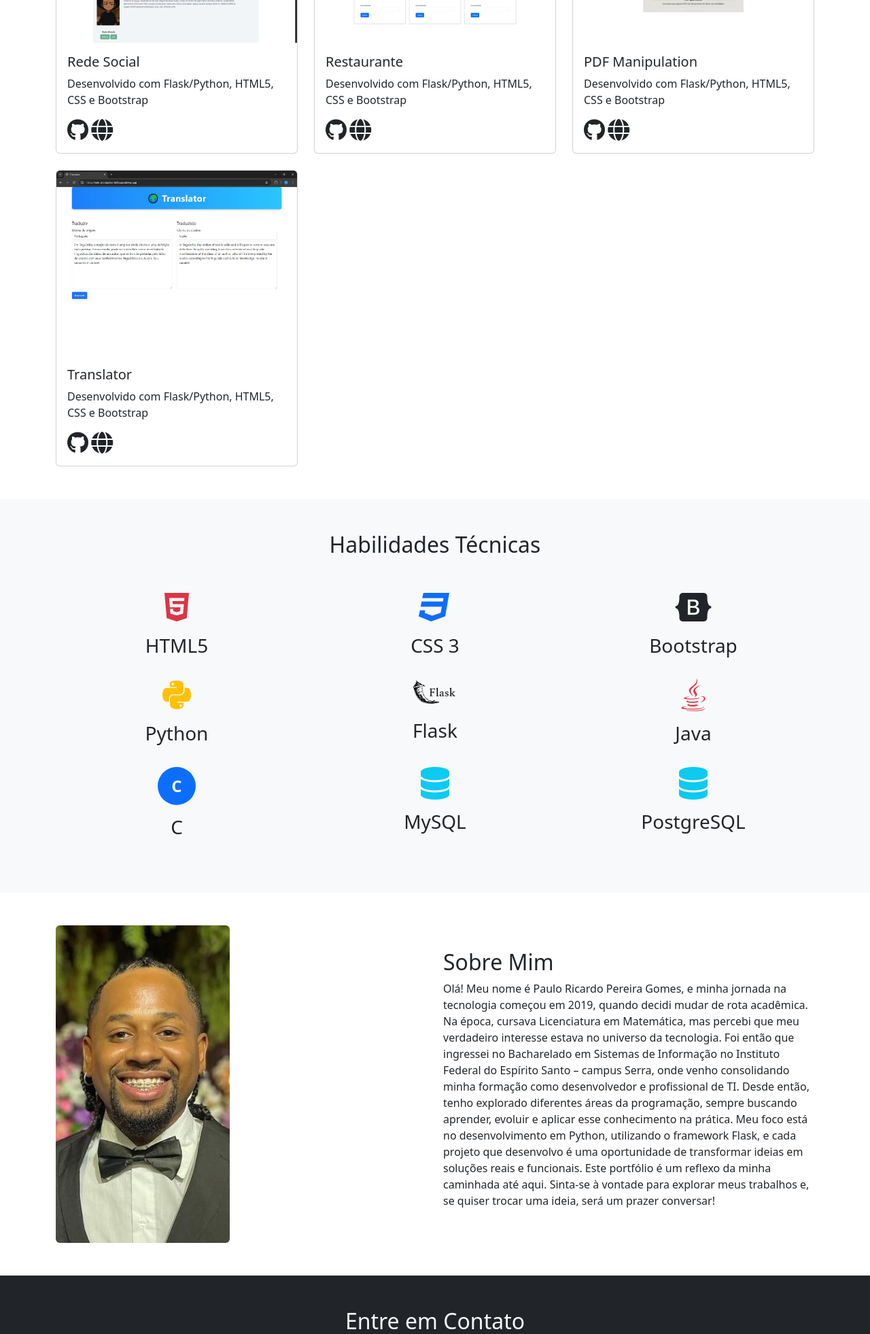
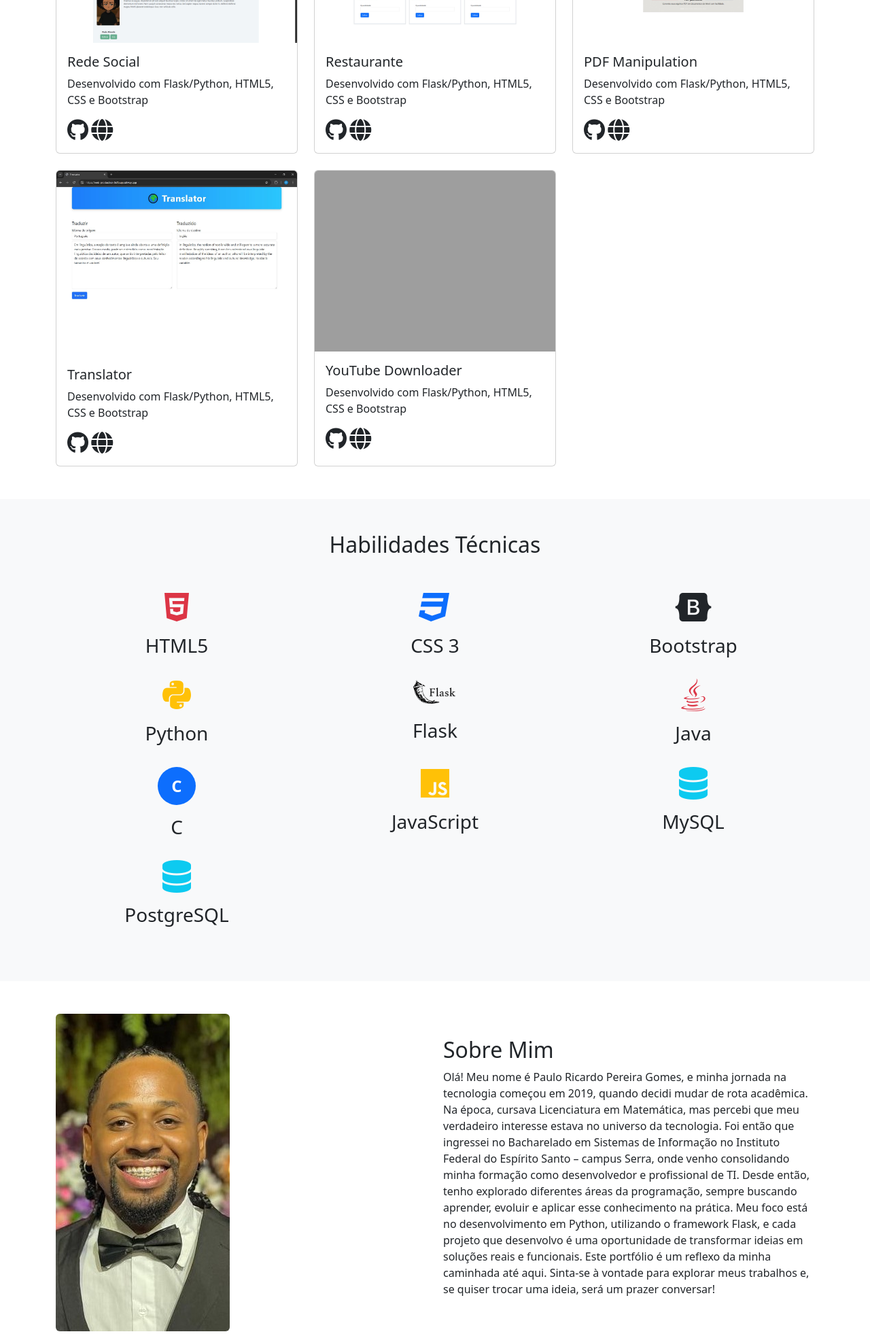
Before and after one commit to pauloricardopg/Portifolio, a Flask app: page / in a window 1280 px wide. Shown: the part 1273-3235 px from the top of the page at 68% size. Run offline with Flask 3, Linux system fonts and the light colour scheme; some libraries are stand-ins or nearby versions; grey boxes are pictures that could not be loaded.

Commit message:
Update home.html

```diff
--- a/portifolio/templates/home.html
+++ b/portifolio/templates/home.html
@@ -46,7 +46,7 @@
                 <!-- Projeto 2 -->
                 <div class="col-md-6 col-lg-4">
                     <div class="card h-100">
-                        <img src="{{ url_for('static', filename='img/Restaurante.JPG') }}" class="card-img-top" alt="Projeto 1">
+                        <img src="{{ url_for('static', filename='img/Restaurante.JPG') }}" class="card-img-top" alt="Projeto 2">
                         <div class="card-body">
                             <h5 class="card-title">Restaurante</h5>
                             <p class="card-text">Desenvolvido com Flask/Python, HTML5, CSS e Bootstrap</p>
@@ -58,7 +58,7 @@
                 <!-- Projeto 3 -->
                 <div class="col-md-6 col-lg-4">
                     <div class="card h-100">
-                        <img src="{{ url_for('static', filename='img/PDFs.JPG') }}" class="card-img-top" alt="Projeto 1">
+                        <img src="{{ url_for('static', filename='img/PDFs.JPG') }}" class="card-img-top" alt="Projeto 3">
                         <div class="card-body">
                             <h5 class="card-title">PDF Manipulation</h5>
                             <p class="card-text">Desenvolvido com Flask/Python, HTML5, CSS e Bootstrap</p>
@@ -70,12 +70,24 @@
                 <!-- Projeto 4 -->
                 <div class="col-md-6 col-lg-4">
                     <div class="card h-100">
-                        <img src="{{ url_for('static', filename='img/translator.JPG') }}" class="card-img-top" alt="Projeto 1">
+                        <img src="{{ url_for('static', filename='img/translator.JPG') }}" class="card-img-top" alt="Projeto 4">
                         <div class="card-body">
                             <h5 class="card-title">Translator</h5>
                             <p class="card-text">Desenvolvido com Flask/Python, HTML5, CSS e Bootstrap</p>
                             <a href="https://github.com/pauloricardopg/Translator" class="text-dark" target="_blank"><i class="fab fa-github fa-2x" id="icone-footer"></i></a>
                             <a href="https://web-production-5dfe.up.railway.app" class="text-dark" target="_blank"><i class="fas fa-globe fa-2x" id="icone-footer"></i></a>
+                        </div>
+                    </div>
+                </div>
+                <!-- Projeto 5 -->
+                <div class="col-md-6 col-lg-4">
+                    <div class="card h-100">
+                        <img src="{{ url_for('static', filename='img/YT.JPG') }}" class="card-img-top" alt="Projeto 5">
+                        <div class="card-body">
+                            <h5 class="card-title">YouTube Downloader</h5>
+                            <p class="card-text">Desenvolvido com Flask/Python, HTML5, CSS e Bootstrap</p>
+                            <a href="https://github.com/pauloricardopg/YouTube-Downloader" class="text-dark" target="_blank"><i class="fab fa-github fa-2x" id="icone-footer"></i></a>
+                            <a href="https://web-production-5cf7.up.railway.app/" class="text-dark" target="_blank"><i class="fas fa-globe fa-2x" id="icone-footer"></i></a>
                         </div>
                     </div>
                 </div>
@@ -139,6 +151,13 @@
                             <strong>C</strong>
                         </div>
                         <h3>C</h3>
+                    </div>
+                </div>
+                <!-- Habilidade JavaScript -->
+                <div class="col-md-4 mb-4">
+                    <div class="text-center">
+                        <i class="fab fa-js fa-3x text-warning mb-3"></i>
+                        <h3>JavaScript</h3>
                     </div>
                 </div>
                 <!-- Habilidade MySQL -->
```
